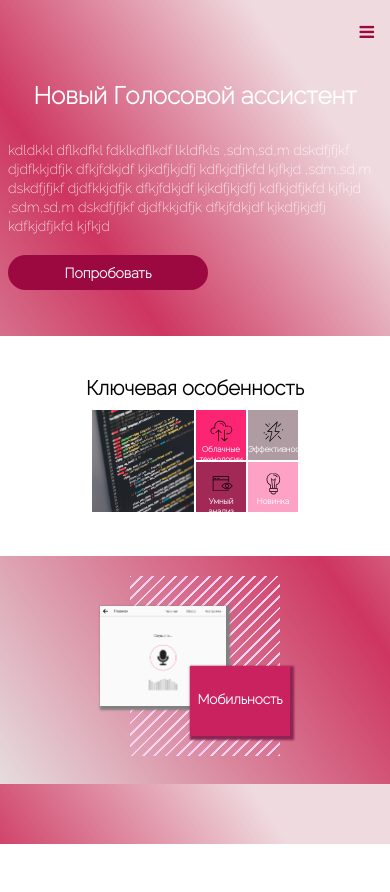
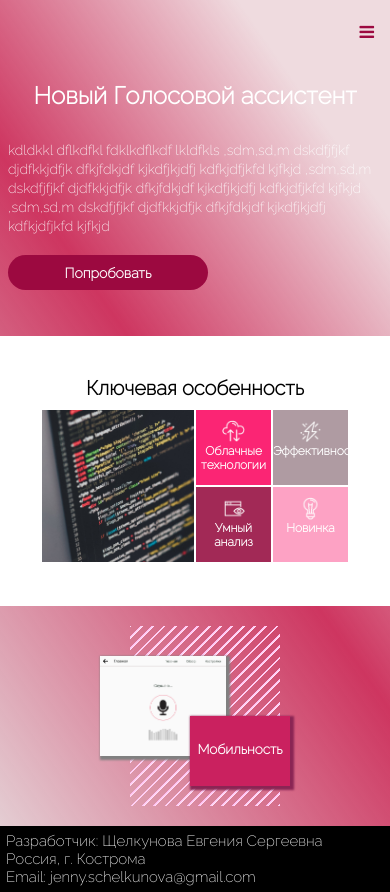
Before and after one commit to JennyShel18/Site_Assistant, a Django app: page / in a window 390 px wide. Before the commit the page ends 844 px from the top, so only its background shows below. Run offline with Django 3.2, Linux system fonts and the light colour scheme.

Commit message:
правки

```diff
--- a/site_assistant/main/static/css/base.css
+++ b/site_assistant/main/static/css/base.css
@@ -14,6 +14,7 @@ body {
     margin-right: -10px;
     height: 48px;
   }
+
 .userp {
     position: absolute;
     top: 24px;
@@ -81,7 +82,18 @@ body {
     /* margin-left: -8px;
     margin-right: -8px; */
     transition: 0.5s;
+    margin-top: 10px;
   }
+  .sec4 {
+  background-color: #000;
+  /* width: 100%; */
+  /*height: 60px;*/
+  margin-left: -8px;
+  margin-right: -8px;
+  margin-bottom: -8px;
+  font-size: 15px;
+  padding: 6px;
+}
   #myLinks2 a {
     color: white;
     padding: 14px 16px;
@@ -99,6 +111,10 @@ body {
     background-color:#9c0940;
     color: white;
   }
+  #bot {
+  height:120px;
+  }
+
 
 @media screen and (max-width: 600px) {
   .topnav a.icon {
@@ -255,3 +271,9 @@ span.psw {
     margin-bottom: 30px;
   }
 }
+
+@media screen and (max-width: 353px) {
+    .sec4 {
+  font-size: 13px;
+  }
+}
--- a/site_assistant/main/static/css/index.css
+++ b/site_assistant/main/static/css/index.css
@@ -289,12 +289,14 @@ hr {
 }
 
 .sec4 {
-  background-color: #333;
+  background-color: #000;
   /* width: 100%; */
-  height: 100px;
+  /*height: 60px;*/
   margin-left: -8px;
   margin-right: -8px;
   margin-bottom: -8px;
+  font-size: 15px;
+  padding: 6px;
 }
 
 .maket {
@@ -490,18 +492,18 @@ h2 {
 }
 @media screen and (max-width: 576px) {
   .flip-box {
-    width: 50px;
-    height: 50px;
+    width: 75px;
+    height: 75px;
     margin-left: 2px;
   }
   .flexcont {
     margin-bottom: 2px;
   }
   .pict img {
-    width: 102px;
+    width: 152px;
   }
 .pict {
-  width: 102px;
+  width: 152px;
 }
 .ic1 {
   margin-top: 25px;
@@ -516,7 +518,7 @@ font-size: 20px;
   max-width: 23px;
 }
 .flip-box h2 {
-  font-size: 8px;
+  font-size: 12px;
   margin-top: -3px;
 }
 }
@@ -645,6 +647,7 @@ font-size: 20px;
 .mainwin button {
   margin-top: 10px;
 }
+}
 @media screen and (max-width: 704px) {
   .i1 {
     display: none;
@@ -691,7 +694,7 @@ font-size: 20px;
     height: 75px;
   }
   .flip-box h2 {
-    font-size: 10px;
+    font-size: 12px;
     margin-top: 0px;
   }
   .ic1 {
@@ -700,6 +703,16 @@ font-size: 20px;
   .sec2 h1 {
     margin-top: -15px;
   }
+  .sec4 {
+  font-size: 13px;
+  }
+  #bot {
+    height:150px;
+  }
+  #bot span {
+    font-size:14px;
+  }
+
 }
 @media screen and (max-width: 214px) {
   .mainwin {
--- a/site_assistant/main/static/js/index.js
+++ b/site_assistant/main/static/js/index.js
@@ -12,6 +12,7 @@ logoutLink = document.getElementById("login");
   logoutLink.addEventListener("click", function(event) {
     modal.style.display = "block";
     event.preventDefault();
+
   });
 
   var scrollHeight = Math.max(
--- a/site_assistant/main/templates/main/base.html
+++ b/site_assistant/main/templates/main/base.html
@@ -48,6 +48,13 @@
 
     </div>
     {% block content %} {% endblock %}
+    <div class="sec4">
+<a style="color:white; margin-top: 10px;">Разработчик: Щелкунова Евгения Сергеевна</a><br>
+  <a style="color:white; margin-top: 10px;">Россия, г. Кострома</a><br>
+   <a style="color:white; margin-top: 10px;">Email: jenny.schelkunova@gmail.com</a><br>
+</div>
+
+
     <div id="id01" class="modal">
         <form class="modal-content animate"  method="post">
           <div class="imgcontainer">
@@ -75,7 +82,7 @@
             </label>
           </div>
 
-          <div class="container" style="background-color:#f1f1f1">
+          <div class="container" id="bot" style="background-color:#f1f1f1">
             <button type="button" onclick="document.getElementById('id01').style.display='none'" class="cancelbtn">Отмена</button>
             <span class="psw">Нет аккаунта? Вы можете <a href="{% url 'register' %}">зарегистрироваться</a></span>
           </div>
--- a/site_assistant/main/templates/main/index.html
+++ b/site_assistant/main/templates/main/index.html
@@ -64,14 +64,12 @@
       <img src=" {% static 'img/cod.jpg' %}">
     </div>
     <div class = flexconts>
-
-      <!-- <a align = "center">fdkjkjdfjkdfkjdfjkdfjkdfjkf jkdfjdfkjkfdjkfdkjfdkj fdjkjfdkj</a> -->
     <div class = flexcont>
         <div class="flip-box" >
           <div class="flip-box-inner">
             <div class="flip-box-front "id = "id1">
 
-              <img class="ic1" src="{% static 'img/icons/cloud.svg' %}">
+              <img class="ic1" src="{% static 'img/icons/cloud2.png' %}">
               <h2>Облачные технологии</h2>
             </div>
             <div class="flip-box-back">
@@ -82,8 +80,7 @@
         <div class="flip-box" >
           <div class="flip-box-inner">
             <div class="flip-box-front" id = "id2">
-
-              <img class="ic1" src="{% static 'img/icons/effective.svg' %}">
+              <img class="ic1" src="{% static 'img/icons/effective2.png' %}">
               <h2>Эффективность</h2>
             </div>
             <div class="flip-box-back">
@@ -91,15 +88,12 @@
             </div>
           </div>
         </div>
-
     </div>
-
     <div class = flexcont>
       <div class="flip-box" >
         <div class="flip-box-inner">
           <div class="flip-box-front" id = "id4">
-
-            <img class="ic1" src="{% static 'img/icons/research.svg' %}">
+            <img class="ic1" src="{% static 'img/icons/research2.png' %}">
             <h2>Умный анализ</h2>
           </div>
           <div class="flip-box-back">
@@ -110,8 +104,7 @@
       <div class="flip-box" >
         <div class="flip-box-inner">
           <div class="flip-box-front" id = "id3">
-
-            <img class="ic1" src="{% static 'img/icons/ideas.svg' %}">
+            <img class="ic1" src="{% static 'img/icons/ideas2.png' %}">
             <h2>Новинка</h2>
           </div>
           <div class="flip-box-back">
@@ -119,27 +112,12 @@
           </div>
         </div>
       </div>
-      <!-- <div class="flip-box" >
-        <div class="flip-box-inner">
-          <div class="flip-box-front" id = "id5">
-            <h2>что то еще</h2>
-            <img class="ic1" src="img/icons/startup.svg">
-          </div>
-          <div class="flip-box-back">
-            <h2>Back Side</h2>
-          </div>
-        </div>
-      </div> -->
   </div>
 </div>
 </div>
 </div>
+
 <div class = "sec3">
-
-  <!-- <h1 align = "center">Макет</h1> -->
-
-
-  <!-- <hr> -->
   <div class="flexcont2 makets">
     <img class = "maket" src = "{% static 'img/2.png' %}">
     <div class ="rect"></div>
@@ -150,20 +128,13 @@
       </a>
     </div>
   </div>
-
-
-
 </div>
 
-
-<!-- <div class="sec4">
-<a style="color:white; margin-top: 10px;">Разработчик: Щелкунова Е.С. Россия</a>
-</div> -->
-
-
-
-
-
+<!--<div class="sec4">-->
+<!--<a style="color:white; margin-top: 10px;">Разработчик: Щелкунова Евгения Сергеевна</a><br>-->
+<!--  <a style="color:white; margin-top: 10px;">Россия, г. Кострома</a><br>-->
+<!--   <a style="color:white; margin-top: 10px;">Email: jenny.schelkunova@gmail.com</a><br>-->
+<!--</div>-->
       <button onclick="topFunction()" id="myBtn" title="Go to top">Наверх</button>
 {% endblock %}
 
--- a/site_assistant/main/templates/main/product.html
+++ b/site_assistant/main/templates/main/product.html
@@ -10,6 +10,7 @@
 {% block content %}
       <div class = "mainwin">
         <div class="pr-about">
+          <h1>Дистрибутивы</h1>
           <a>лалалала текст о продуктелалалала текст о продукте
             лалалала текст о продуктелалалала текст о продукте
             лалалала текст о продуктелалалала текст о продукте
--- a/site_assistant/main/templates/main/register.html
+++ b/site_assistant/main/templates/main/register.html
@@ -11,7 +11,7 @@
       <form method="post">
         {% csrf_token %}
 
-        <div class="container">
+        <div class="container2">
           <h1>Регистриация</h1>
           <p>Пожалуйста, заполните форму, чтобы создать аккаунт:</p>
           <hr>
@@ -39,7 +39,7 @@
 
         </div>
 
-        <div class="container signin">
+        <div class="container2 signin">
           <p>Уже есть аккаунт? <a href="#">Войти</a>.</p>
         </div>
       </form>
```
Also changed, not shown: site_assistant/main/static/css/product.css (+17 -3 lines), site_assistant/main/static/css/register.css (+26 -2 lines), site_assistant/db.sqlite3, site_assistant/main/static/img/icons/cloud1.png (added), site_assistant/main/static/img/icons/cloud2.png (added), site_assistant/main/static/img/icons/effective2.png (added), site_assistant/main/static/img/icons/ideas2.png (added), site_assistant/main/static/img/icons/research2.png (added), site_assistant/main/static/img/icons/startup2.png (added).
